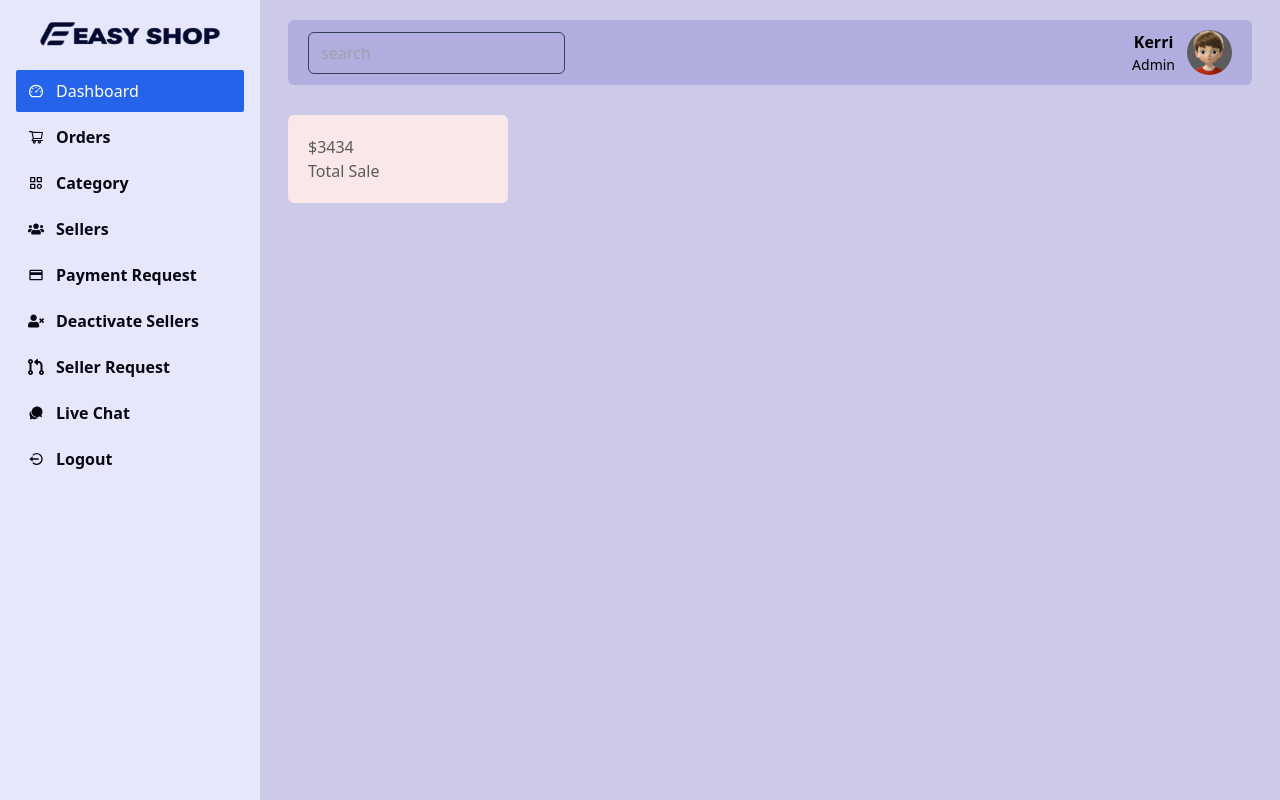
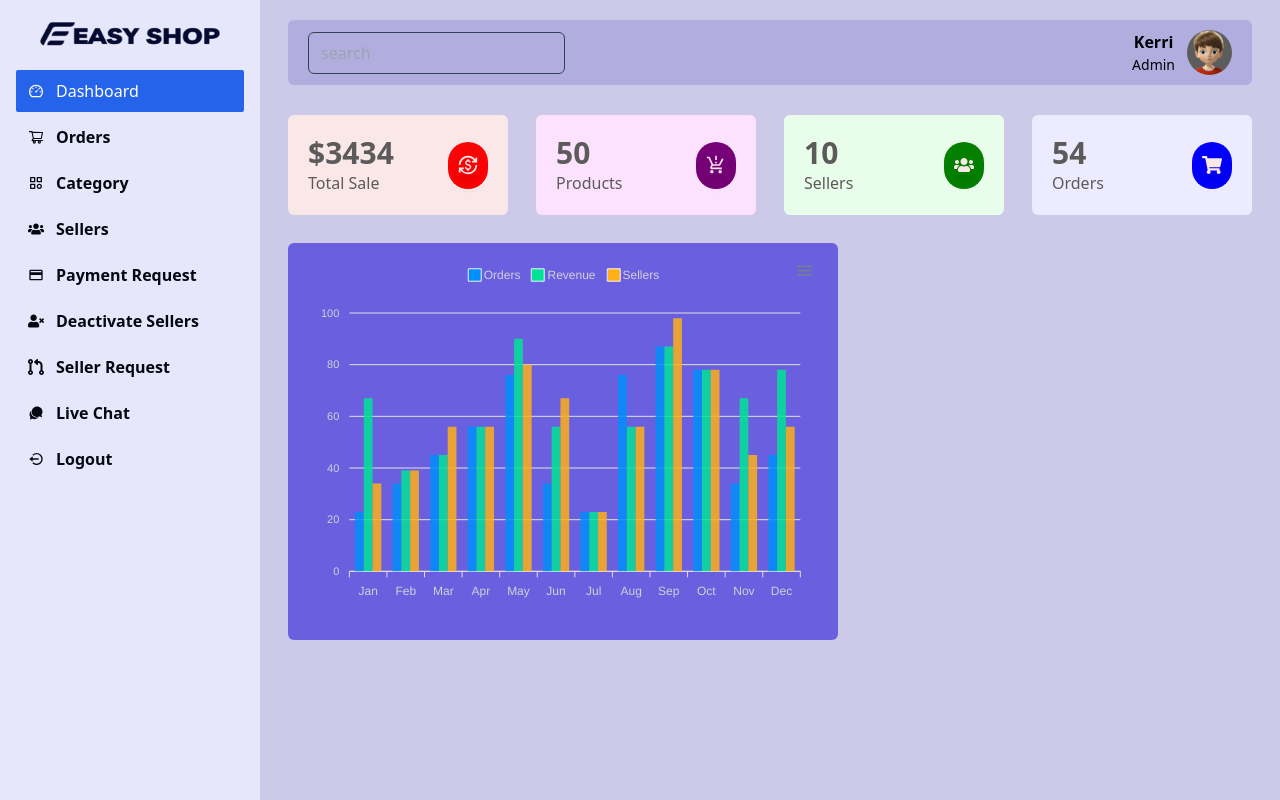
Before and after one commit to kkmorrisfam/dashboard, a React (Create React App) app: page /admin/dashboard in a window 1280 px wide. Built offline with nearby package versions, Linux system fonts and the light colour scheme.

Commit message:
Add static Products, Sellers, Orders and Chart

```diff
--- a/src/views/admin/AdminDashboard.jsx
+++ b/src/views/admin/AdminDashboard.jsx
@@ -1,15 +1,106 @@
 import React from 'react';
+import { MdCurrencyExchange, MdProductionQuantityLimits  } from "react-icons/md";
+import { FaUsers, FaShoppingCart } from "react-icons/fa";
+import Chart from 'react-apexcharts';
+
 
 const AdminDashboard = () => {
+
+    const state = {
+        series: [
+            {
+                name: "Orders",
+                data: [23, 34, 45, 56, 76, 34, 23, 76, 87, 78, 34, 45]
+            },
+            {
+                name: "Revenue",
+                data: [67, 39, 45, 56, 90, 56, 23, 56, 87, 78, 67, 78]
+            },
+            {
+                name: "Sellers",
+                data: [34, 39, 56, 56, 80, 67, 23, 56, 98, 78, 45, 56]
+            }
+        ],
+        options : {
+            color : ['#181ee8', '#181ee8' ],
+            plotOptions: {
+                radius : 30
+            },
+            chart : {
+                background : 'transparent',
+                foreColor : '#d0d2d6'
+            },
+            dataLabels : {
+                enabled : false
+            },
+            strock : {
+                show : true,
+                curve : ['smooth', 'straight', 'stepline'],
+                lineCap : 'butt',
+                colors : '#f0f0f0',
+                width : .5,
+                dashArray : 0
+            },
+            xaxis : {
+                categories : ['Jan', 'Feb', 'Mar', 'Apr', 'May', 'Jun',
+                    'Jul', 'Aug', 'Sep', 'Oct', 'Nov', 'Dec']
+            },
+            legend : {
+                position : 'top'
+            }
+        }
+    }
+
     return (
         <div className='px-2 md:px-7 py-5'>
+
             <div className='w-full grid grid-cols-1 sm:grid-cols-2 md:grid-cols-2 lg:grid-cols-4 gap-7'>
+               <div className='flex justify-between items-center p-5 bg-[#fae8e8] rounded-md gap-3'>
+                    <div className='flex flex-col justify-start items-start text-[#5c5a5a]'>
+                        <h2 className="text-3xl font-bold">$3434</h2>
+                        <span className= "text-md font-medium">Total Sale</span>
+                    </div>
+                    <div className="w-[40px] h-[47px] rounded-full bg-[#fa0305] flex justify-center items-center text-xl">
+                        <MdCurrencyExchange className='text-[#fae8e8] shadow-lg' />
+                    </div>
+                </div>
 
-                <div className='flex justify-between items-center p-5 bg-[#fae8e8] rounded-md gap-3'>
+                <div className='flex justify-between items-center p-5 bg-[#fde2ff] rounded-md gap-3'>
                     <div className='flex flex-col justify-start items-start text-[#5c5a5a]'>
-                        <h2>$3434</h2>
-                        <span>Total Sale</span>
+                        <h2 className="text-3xl font-bold">50</h2>
+                        <span className= "text-md font-medium">Products</span>
                     </div>
+                    <div className="w-[40px] h-[47px] rounded-full bg-[#760077] flex justify-center items-center text-xl">
+                    <MdProductionQuantityLimits className='text-[#fae8e8] shadow-lg' />
+                    </div>
+                </div>
+
+                <div className='flex justify-between items-center p-5 bg-[#e9feea] rounded-md gap-3'>
+                    <div className='flex flex-col justify-start items-start text-[#5c5a5a]'>
+                        <h2 className="text-3xl font-bold">10</h2>
+                        <span className= "text-md font-medium">Sellers</span>
+                    </div>
+                    <div className="w-[40px] h-[47px] rounded-full bg-[#038000] flex justify-center items-center text-xl">
+                        <FaUsers className='text-[#fae8e8] shadow-lg' />
+                    </div>
+                </div>
+
+                <div className='flex justify-between items-center p-5 bg-[#ecebff] rounded-md gap-3'>
+                    <div className='flex flex-col justify-start items-start text-[#5c5a5a]'>
+                        <h2 className="text-3xl font-bold">54</h2>
+                        <span className= "text-md font-medium">Orders</span>
+                    </div>
+                    <div className="w-[40px] h-[47px] rounded-full bg-[#0200f8] flex justify-center items-center text-xl">
+                    <FaShoppingCart className='text-[#fae8e8] shadow-lg' />
+                    </div>
+                </div>
+            </div>
+
+            <div className="w-full flex flex-wrap mt-7">
+                <div className="w-full lg:w-7/12 lg:pr-3">
+                <div className='w-full bg-[#6a5fdf] p-4 rounded-md'>
+                    <Chart options={state.options} series={state.series} type='bar' height={350} />
+                </div>
 
                 </div>
 
```
